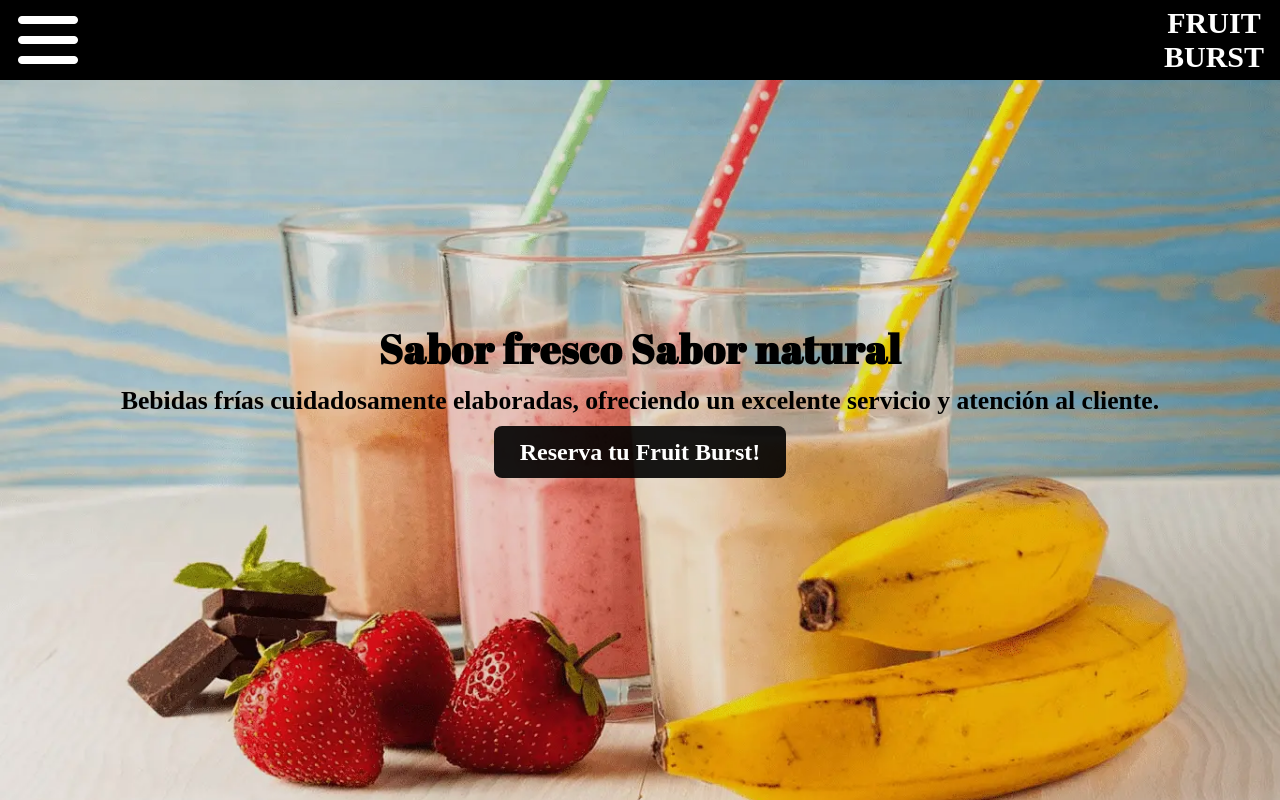
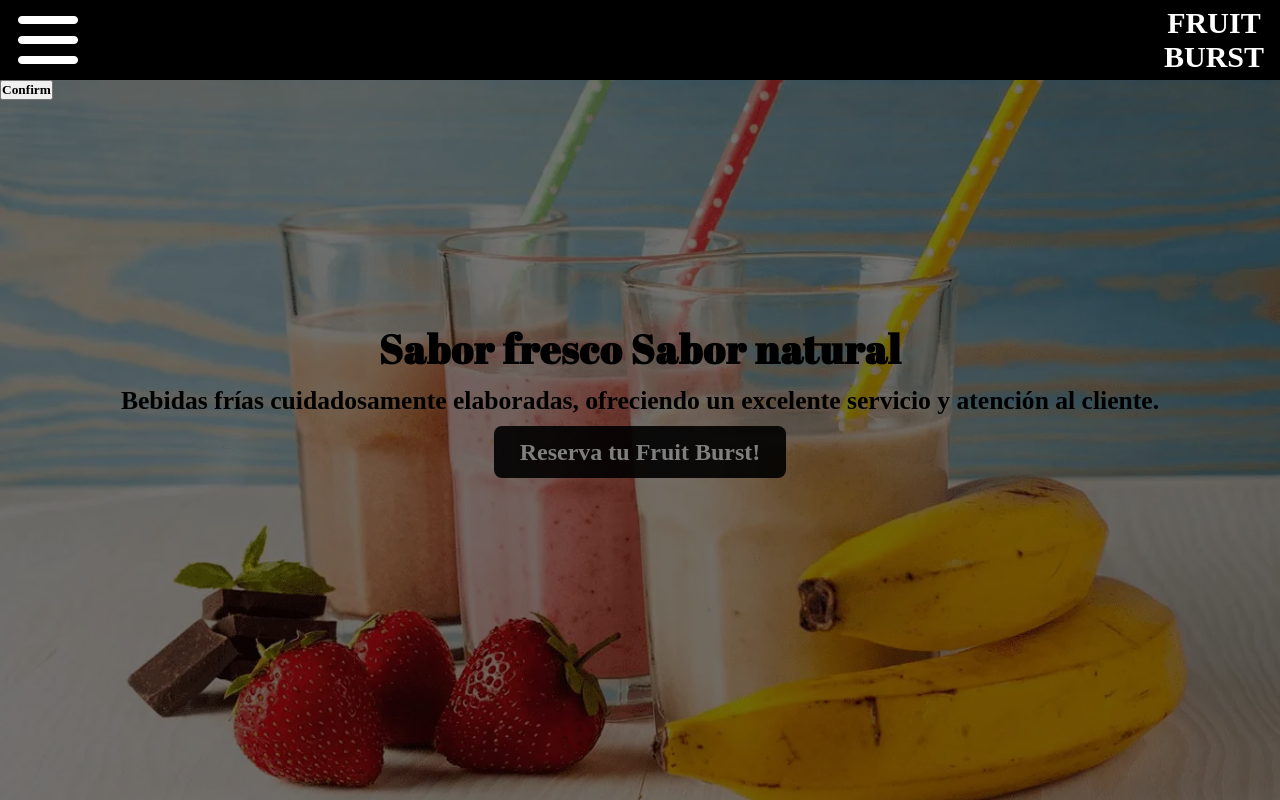
Before and after one commit to ale02code/fruit-burst, a React (Vite) app: page / in a window 1280 px wide. Shown: the top 800 px of the page. Built offline with nearby package versions, Linux system fonts and the light colour scheme; a web font is replaced by a local one.

Commit message:
create context for reservations

```diff
--- a/src/App.css
+++ b/src/App.css
@@ -388,3 +388,22 @@
   text-transform: capitalize;
   width: 90%;
 }
+
+/* Reservation */
+.reservation {
+  height: 100vh;
+  width: 100vw;
+  background-color: rgba(0, 0, 0, .5);
+  position: fixed;
+  top: 0;
+  z-index: 8;
+}
+
+.reservation-close {
+  height: 100vh;
+  width: 100vw;
+  background-color: rgba(0, 0, 0, .5);
+  position: fixed;
+  top: 0;
+  z-index: -500;
+}
--- a/src/App.jsx
+++ b/src/App.jsx
@@ -6,6 +6,8 @@ import Menu from "./components/Menu";
 import Ubication from "./components/Ubication";
 import Footer from "./components/Footer";
 import Rights from "./components/Rights";
+import FormReservation from "./components/FormReservation";
+import { ReservationContextProvider } from "./context/ReservationContext";
 import "./App.css";
 
 function App() {
@@ -22,7 +24,10 @@ function App() {
       {showFirstScreen && <FirstScreen />}
       <Header />
       <Home />
-      <Menu />
+      <ReservationContextProvider>
+        <Menu />
+        <FormReservation />
+      </ReservationContextProvider>
       <Ubication />
       <Footer />
       <Rights />
--- /dev/null
+++ b/src/components/FormReservation.jsx
@@ -0,0 +1,87 @@
+import React from "react";
+
+function FormReservation() {
+  return (
+    <div className="reservation">
+      <form action="backend/php/index.php" method="post">
+        <div className="initial_data">
+          <label htmlFor="name_card">Cardholder name</label>
+          <input
+            type="text"
+            id="name_card"
+            name="name_card"
+            placeholder="e.g. Diego Saldoval"
+            pattern="[^0-9]*"
+            title="El nombre no debe contener números"
+            required
+          />
+
+          <label htmlFor="email">Email</label>
+          <input
+            type="email"
+            id="email"
+            name="email"
+            placeholder="e.g. example@email.com"
+            required
+          />
+
+          <label htmlFor="card_number">Card Number</label>
+          <input
+            type="text"
+            id="card_number"
+            name="card_number"
+            placeholder="e.g. 1234 5678 9123 0000"
+            pattern="\d{4}\s\d{4}\s\d{4}\s\d{4}"
+            title="El número de tarjeta debe seguir el formato: 1234 5678 9123 0000"
+            required
+          />
+        </div>
+
+        <div className="expiration">
+          <div>
+            <label htmlFor="card_month">Exp. date (MM/YY)</label>
+            <input
+              type="text"
+              id="card_month"
+              name="card_month"
+              placeholder="MM"
+              pattern="(0[1-9]|1[0-2])"
+              title="El mes debe ser un valor entre 01 y 12"
+              required
+            />
+          </div>
+
+          <div>
+            <label htmlFor="card_year">&nbsp;</label>
+            <input
+              type="text"
+              id="card_year"
+              name="card_year"
+              placeholder="YY"
+              pattern="\d{2}"
+              title="El año debe ser un valor de 2 dígitos"
+              required
+            />
+          </div>
+
+          <div>
+            <label htmlFor="card_cvc">CVC</label>
+            <input
+              type="text"
+              id="card_cvc"
+              name="card_cvc"
+              placeholder="e.g. 123"
+              pattern="\d{3}"
+              title="El CVC debe tener 3 dígitos"
+              required
+            />
+          </div>
+        </div>
+
+        <button type="submit">Confirm</button>
+      </form>
+    </div>
+  );
+}
+
+export default FormReservation;
--- /dev/null
+++ b/src/context/ReservationContext.jsx
@@ -0,0 +1,15 @@
+import { createContext, useState } from "react";
+
+export const ReservationContext = createContext();
+
+export function ReservationContextProvider({ children }) {
+  const [reservation, setReservation] = useState(false);
+
+  return (
+    <ReservationContext.Provider value={{ reservation, setReservation }}>
+      {children}
+    </ReservationContext.Provider>
+  );
+}
+
+export default ReservationContext;
```
